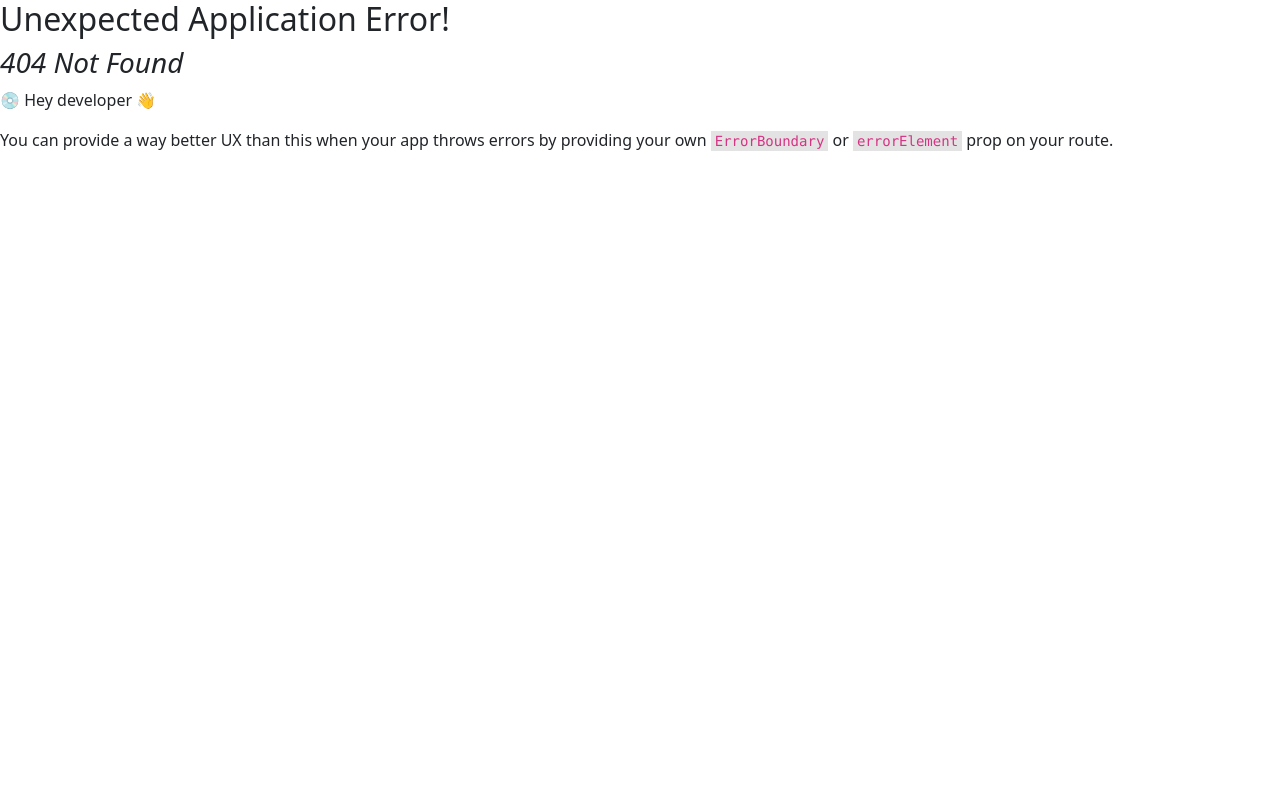
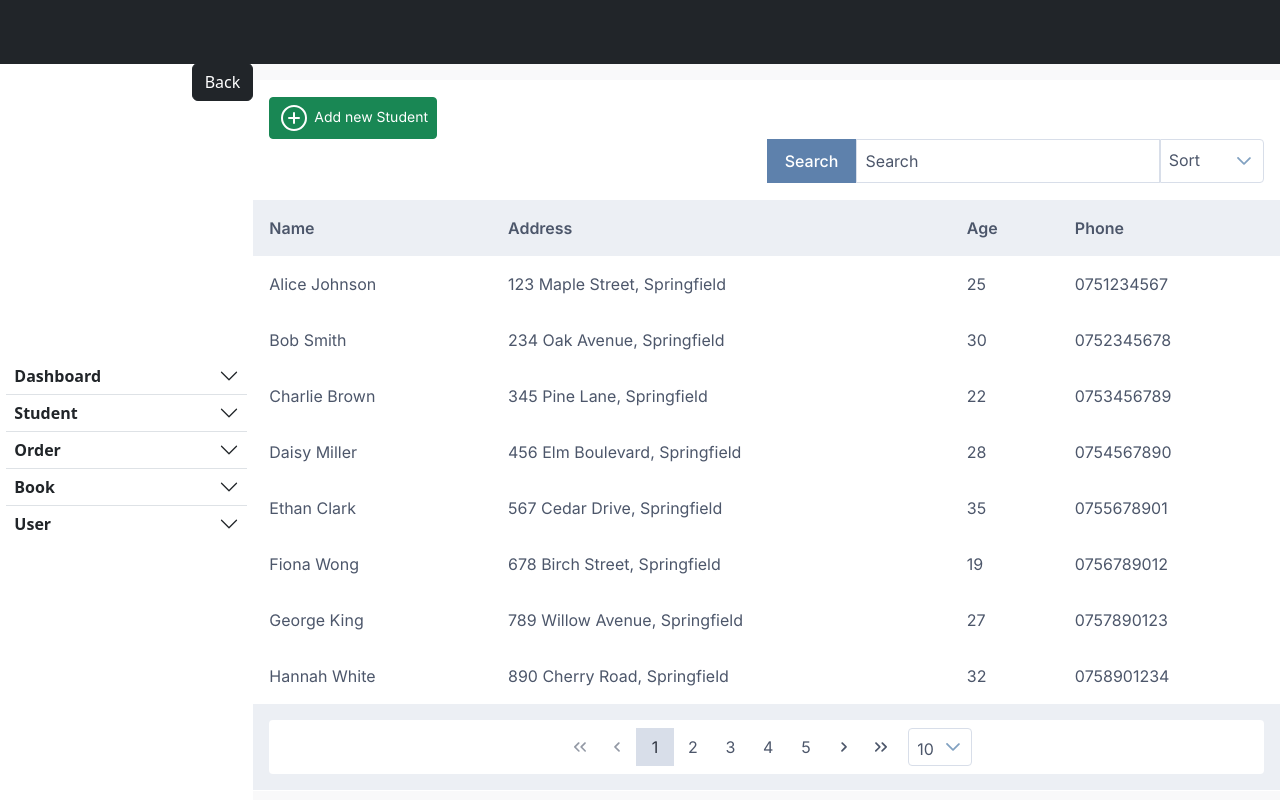
Before and after one commit to Dilshan7542/shan-book-shop, a React (Vite) app: page /post/student in a window 1280 px wide. Before the commit this address had no page. Built offline with nearby package versions, Linux system fonts and the light colour scheme.

Commit message:
add form handling

```diff
--- a/package.json
+++ b/package.json
@@ -10,6 +10,7 @@
     "preview": "vite preview"
   },
   "dependencies": {
+    "@hookform/resolvers": "^3.9.1",
     "@phosphor-icons/react": "^2.1.7",
     "@reduxjs/toolkit": "^2.3.0",
     "@types/react-router-dom": "^5.3.3",
@@ -17,9 +18,11 @@
     "primereact": "^10.8.4",
     "react": "^18.3.1",
     "react-dom": "^18.3.1",
+    "react-hook-form": "^7.53.2",
     "react-redux": "^9.1.2",
     "react-router-dom": "^6.27.0",
-    "sass": "^1.80.3"
+    "sass": "^1.80.3",
+    "zod": "^3.23.8"
   },
   "devDependencies": {
     "@eslint/js": "^9.11.1",
--- a/src/App.tsx
+++ b/src/App.tsx
@@ -1,4 +1,4 @@
-import { RouterProvider,createBrowserRouter } from 'react-router-dom';
+import { RouterProvider,createBrowserRouter,Navigate  } from 'react-router-dom';
 import './App.scss'
 import React from "react";
 import {PostLogin} from "./pages/post-login/PostLogin.tsx";
@@ -14,7 +14,7 @@ import {Student} from "./pages/post-login/student/Student.tsx";
 
 const App:React.FC=()=> {
         const route=createBrowserRouter([
-            {path:"/",element:<PostLogin/>,children:[
+            {path:"/post",element:<PostLogin/>,children:[
                     {path:"",element:<Dashboard/>},
                     {path:"book",element:<Book/>},
                     {path:"order",element:<Order/>},
@@ -23,6 +23,7 @@ const App:React.FC=()=> {
 
                 ]},
             {path:"/pre",element:<PreLogin/>},
+            {path:"",element:<Navigate to="/post" replace />},
 
         ])
   return (
--- /dev/null
+++ b/src/assets/style/form.scss
@@ -0,0 +1,6 @@
+.invalid-input {
+  width: 100%;
+  margin-top: 0.25rem;
+  font-size: 0.875em;
+  color: var(--bs-form-invalid-color);
+}
--- a/src/assets/style/util.scss
+++ b/src/assets/style/util.scss
@@ -10,6 +10,9 @@
  }
  .min-w-300px{
    width: 300px;
+ }
+ .min-w-50{
+   min-width: 50%;
  }
 .w-95{
   width: 95%;
--- a/src/index.scss
+++ b/src/index.scss
@@ -1,6 +1,7 @@
 @import url('primereact/resources/themes/mira/theme.css');
 @import url('./assets/style/util.scss');
 @import url('./assets/style/theme.scss');
+@import url('./assets/style/form.scss');
 
 
 body{
@@ -13,3 +14,6 @@ a{
     text-decoration: none !important;
     color: black !important;
 }
+.p-dropdown-items{
+    padding:0 !important;
+}
--- a/src/pages/post-login/PostLogin.tsx
+++ b/src/pages/post-login/PostLogin.tsx
@@ -2,6 +2,7 @@ import {Link, Outlet} from "react-router-dom";
 import {Header} from "../../component/header/Header.tsx";
 import {useState} from "react";
 // import { Dialog } from 'primereact/dialog';
+
 
 interface SlideMenu {
     name: string;
@@ -17,6 +18,7 @@ interface SlideMenu {
 
 export const PostLogin = () => {
     const [message, setMessage] = useState('');
+
     const [togggleMunu, setTogggleMunu] = useState(true);
     const navList: SlideMenu[] = [
         {
@@ -54,6 +56,7 @@ export const PostLogin = () => {
         setMessage(des);
     }
     const handleToggleMenu = () => {
+
         setTogggleMunu(!togggleMunu);
     }
     return (<>
--- a/src/pages/post-login/student/Student.tsx
+++ b/src/pages/post-login/student/Student.tsx
@@ -1,22 +1,26 @@
 import {PlusCircle} from "@phosphor-icons/react";
 
 
-import React, {useEffect, useState} from "react";
+import {useEffect, useState} from "react";
 import {AddStudentDialog} from "./add-student-dialog/Add-Student-Dialog.tsx";
 import {Column} from "primereact/column";
 import {InputText} from "primereact/inputtext";
 import {Paginator, PaginatorPageChangeEvent} from "primereact/paginator";
 import {DataTable} from "primereact/datatable";
 import {Button} from "primereact/button";
+import {Dropdown, DropdownChangeEvent} from "primereact/dropdown";
 
-interface IStudent {
+export interface IStudent {
     studentId?: string;
     name: string;
     address: string;
     age: number;
     phone: string;
 }
-
+interface SortStudent{
+    name: string;
+    code: string;
+}
 
 export const Student = () => {
     const [visible, setVisible] = useState<boolean>(false);
@@ -25,7 +29,7 @@ export const Student = () => {
     }
     const [first, setFirst] = useState<number>(0);
     const [rows, setRows] = useState<number>(10);
-    const [studentList,setStudentList]=useState<IStudent[]>([]);
+    const [studentList, setStudentList] = useState<IStudent[]>([]);
     const onPageChange = (event: PaginatorPageChangeEvent) => {
         setFirst(event.first);
         setRows(event.rows);
@@ -34,7 +38,7 @@ export const Student = () => {
 
 
     useEffect(() => {
-
+        console.log(studentList);
         const students: IStudent[] = [
             {
                 name: 'Alice Johnson',
@@ -84,26 +88,24 @@ export const Student = () => {
                 age: 32,
                 phone: '0758901234'
             },
-            {
-                name: 'Isaac Torres',
-                address: '901 Ash Street, Springfield',
-                age: 29,
-                phone: '0759012345'
-            },
-            {
-                name: 'Julia Carter',
-                address: '1010 Pine Crescent, Springfield',
-                age: 31,
-                phone: '0750123456'
-            }
+
         ];
         setStudentList(students);
-
     }, []);
-    const studentHandler=(event: React.FormEvent<HTMLFormElement>)=>{
-        event.preventDefault();
-        console.log(event)
-        setStudentList(studentList)
+    const [sort, setSort] = useState<SortStudent | null>(null);
+    const sortList: SortStudent[] = [
+        {name: 'A-Z', code: 'A-Z'},
+        {name: 'name', code: 'name'},
+        {name: 'age', code: 'age'},
+        {name: 'address', code: 'address'},
+        {name: 'phone', code: 'phone'},
+        {name: 'Z-A', code: 'Z-A'},
+    ];
+    const studentHandler = (event: IStudent) => {
+        setStudentList([...studentList,event]);
+    }
+    const searchStudent=()=>{
+        console.log(sort);
     }
     const getHeader = () => {
         return (
@@ -112,10 +114,18 @@ export const Student = () => {
                     new Student
                 </button>
                 <AddStudentDialog hideVisibility={hideVisibility} visible={visible} studentHandler={studentHandler}/>
-                <section className="w-100 d-flex justify-content-end">
-                    <div className="p-inputgroup w-25">
-                        <Button label="Search"/>
-                        <InputText placeholder="Search"/>
+                <section className="w-100 d-flex justify-content-end min-w-50">
+                    <div className="p-inputgroup w-50">
+                        <Button label="Search" onClick={searchStudent}/>
+                        <InputText placeholder="Search" className={'w-50'}/>
+                            <Dropdown value={sort} className={'w-10'}
+                                      onChange={(e: DropdownChangeEvent) => setSort(e.value)} options={sortList}
+                                      optionLabel="name"
+                                      placeholder="Sort"
+                                      checkmark={true}  highlightOnSelect={false}
+
+                            />
+
                     </div>
                 </section>
             </div>
--- a/src/pages/post-login/student/add-student-dialog/Add-Student-Dialog.tsx
+++ b/src/pages/post-login/student/add-student-dialog/Add-Student-Dialog.tsx
@@ -1,48 +1,80 @@
 import {Dialog} from "primereact/dialog";
-import React from "react";
+import {FieldValues, useForm} from "react-hook-form";
+import {IStudent} from "../Student.tsx";
+import {z} from 'zod';
+import {zodResolver} from "@hookform/resolvers/zod";
+import {RegexService} from "../../../../utils/regex.service.ts";
 
-interface DialogStudent{
-    hideVisibility:()=>void;
-    studentHandler:(event:React.FormEvent<HTMLFormElement>)=>void;
-    visible:boolean;
+
+interface DialogStudent {
+    hideVisibility: () => void;
+    studentHandler: (event: IStudent) => void;
+    visible: boolean;
 }
 
-export const AddStudentDialog = (dialog:DialogStudent) => {
-    const handleSubmit=(event: React.FormEvent<HTMLFormElement>)=>{
+const schema = z.object({
+    name: z.string().min(2, {message: "Sorry you should input at least 2 character"}).regex(RegexService.NAME,{message:"invalid input"}),
+       age:z.number().max(99,{message:"Age cannot be more than 2 digits"}),
+       address:z.string(),
+       phone:z.string().regex(RegexService.PHONE,{message:"Invalid Mobile Number"})
+});
+export const AddStudentDialog = (dialog: DialogStudent) => {
+    const {register, handleSubmit, formState: {errors,isValid}} = useForm<IStudent>({resolver: zodResolver(schema),mode:"onBlur"});
+    const formData = (data: FieldValues) => {
+        dialog.studentHandler(data as IStudent);
+        dialog.hideVisibility();
+    }
 
-        event.preventDefault();
-        dialog.studentHandler(event);
-    }
     return (<>
-        <Dialog header="Add new Student" visible={dialog.visible} style={{ width: '50vw' }} onHide={() => {if (!dialog.visible) return; dialog.hideVisibility(); }}>
+        <Dialog header="Add new Student" visible={dialog.visible} style={{width: '50vw'}} onHide={() => {
+            if (!dialog.visible) return;
+            dialog.hideVisibility();
+        }}>
             <section className="">
-                <form className="row" onSubmit={handleSubmit}>
+                <form className="row" onSubmit={handleSubmit(formData)}>
                     <section className="form-group col-12 col-sm-6">
                         <label htmlFor="name-id">Name</label>
-                        <input type="text" className="form-control" id="name-id" name='name'
+                        <input type="text" className="form-control"
+                               id="name-id"  {...register("name")}
                                aria-describedby="emailHelp" placeholder="Firt Name"/>
+                        {errors.name?.message &&
+                            < div className="invalid-input">
+                            {errors.name.message}
+                        </div>}
                     </section>
                     <section className="form-group col-12 col-sm-6">
                         <label htmlFor="address-id">Address</label>
-                        <input type="text" className="form-control" id="address-id" name='address'
+                        <input type="text" className="form-control"
+                               id="address-id"
+                               {...register("address")}
                                aria-describedby="emailHelp" placeholder="Firt Name"/>
+                        {errors.address?.message &&
+                            < div className="invalid-input">
+                                {errors.address.message}
+                            </div>}
                     </section>
                     <section className="form-group col-12 col-sm-6">
                         <label htmlFor="age-id">Age</label>
-                        <input type="number" className="form-control" id="age-id" name="age"
+                        <input type="number" className="form-control" id="age-id" {...register("age",{ valueAsNumber: true })}
                                aria-describedby="emailHelp" placeholder="Age"/>
+                        {errors.age?.message &&
+                            < div className="invalid-input">
+                                {errors.age.message}
+                            </div>}
                     </section>
                     <section className="form-group col-12 col-sm-6">
                         <label htmlFor="phone-id">Phone</label>
-                        <input type="text" className="form-control" id="phone-id" name='phone'
+                        <input type="text" className="form-control" id="phone-id" {...register("phone")}
                                aria-describedby="emailHelp" placeholder="Phone"/>
+                        {errors.phone?.message &&
+                            < div className="invalid-input">
+                                {errors.phone.message}
+                            </div>}
                     </section>
                     <section className="col-12 d-flex  align-items-center">
-                        <button type="submit" className="btn btn-primary mt-3">save</button>
+                        <button type="submit" className="btn btn-primary mt-3" disabled={!isValid}>save</button>
                     </section>
                 </form>
-
-
             </section>
         </Dialog>
     </>)
--- /dev/null
+++ b/src/utils/regex.service.ts
@@ -0,0 +1,15 @@
+export class RegexService {
+    static NUMBER=/^[0-9]{1,}$/
+    static NUMBER_0_99 = /^(0[1-9]|[1-9][0-9]|[1-9])$/;
+    static CHARACTER = /^([A-Z]|[a-z]){1}$/;
+    static ENGLISH_LETTER = /^([A-Z]|[a-z]){1,1}$/;
+    static NIC= /^(?:19|20)?\d{2}[0-9]{10}$|^[0-9]{9}[x|X|v|V]$/;
+    static PHONE=/^(?:\+?94|0)?[5-9][0-9]{8}$/;
+    static EMAIL=/^[a-zA-Z][a-zA-Z0-9._%+-]*@[a-zA-Z0-9.-]+\.[a-zA-Z]{2,}$/;
+    static NAME=/^[a-zA-Z]+$/;
+    static NIC_AND_PHONE = /^\d{9}[VXvx]|\d{12}$|^(?:\+?94|0)?[5-9][0-9]{8}$/;
+    static NIC_INPUT=/^[0-9xXvV]+$/;
+    static PHONE_INPUT=/^[+0-9]+$/;
+    static NAME_REGEX="^[a-zA-Z'\\-\\s]+$";
+    static BASE64 = /^(?:[A-Za-z0-9+/]{4})*(?:[A-Za-z0-9+/]{2}==|[A-Za-z0-9+/]{3}=)?$/;
+}
```
Also changed, not shown: 1 other file (tests, documents, lock files or other folders).
